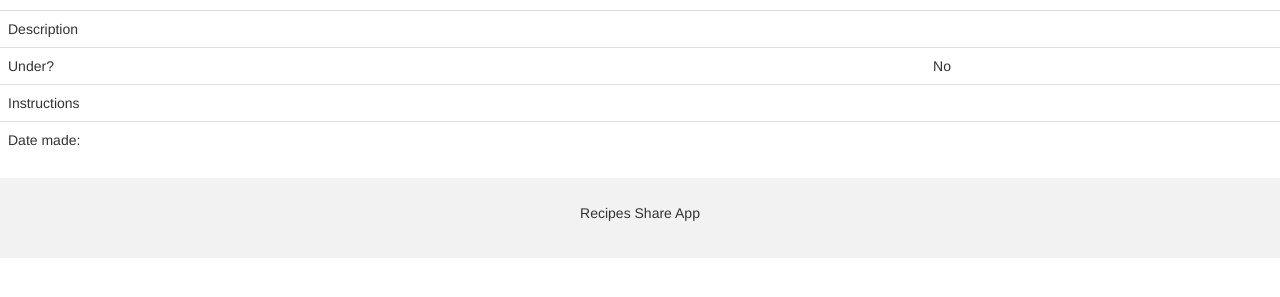
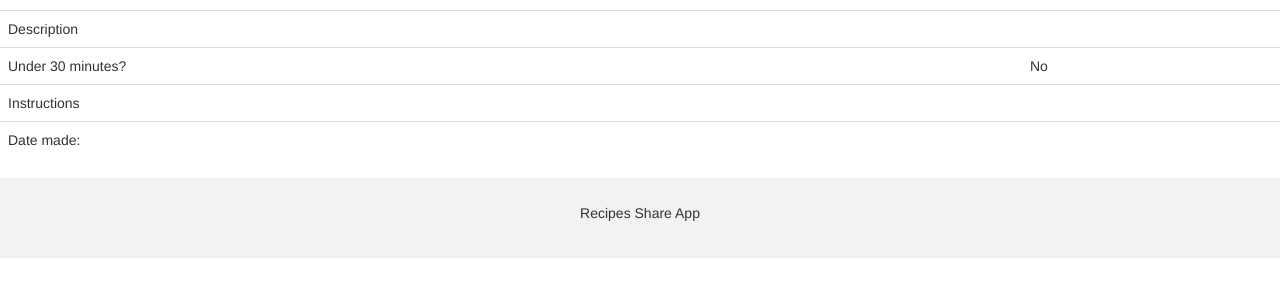
Before and after one commit to gemaortega/recepis, a Flask app: template flask_app/templates/show.html in a window 1280 px wide. Shown: the part 112-409 px from the top of the page. Run offline with Flask 2, Linux system fonts and the light colour scheme; the template is opened without the code that fills it, so the values that code supplies are empty; some libraries are stand-ins or nearby versions.

Commit message:
corrije template

```diff
--- a/flask_app/templates/delete.html
+++ b/flask_app/templates/delete.html
@@ -63,7 +63,7 @@
                 <td>{{recipe['description']}}</td>
             </tr>
             <tr>
-                <td>Under?</td>
+                <td>Under 30 minutes?</td>
                 <td>
                 {% if recipe['under_thirty'] == 1 %}
                 Yes
--- a/flask_app/templates/show.html
+++ b/flask_app/templates/show.html
@@ -63,7 +63,7 @@
                 <td>{{recipe['description']}}</td>
             </tr>
             <tr>
-                <td>Under?</td>
+                <td>Under 30 minutes?</td>
                 <td>
                 {% if recipe['under_thirty'] == 1 %}
                 Yes
```
